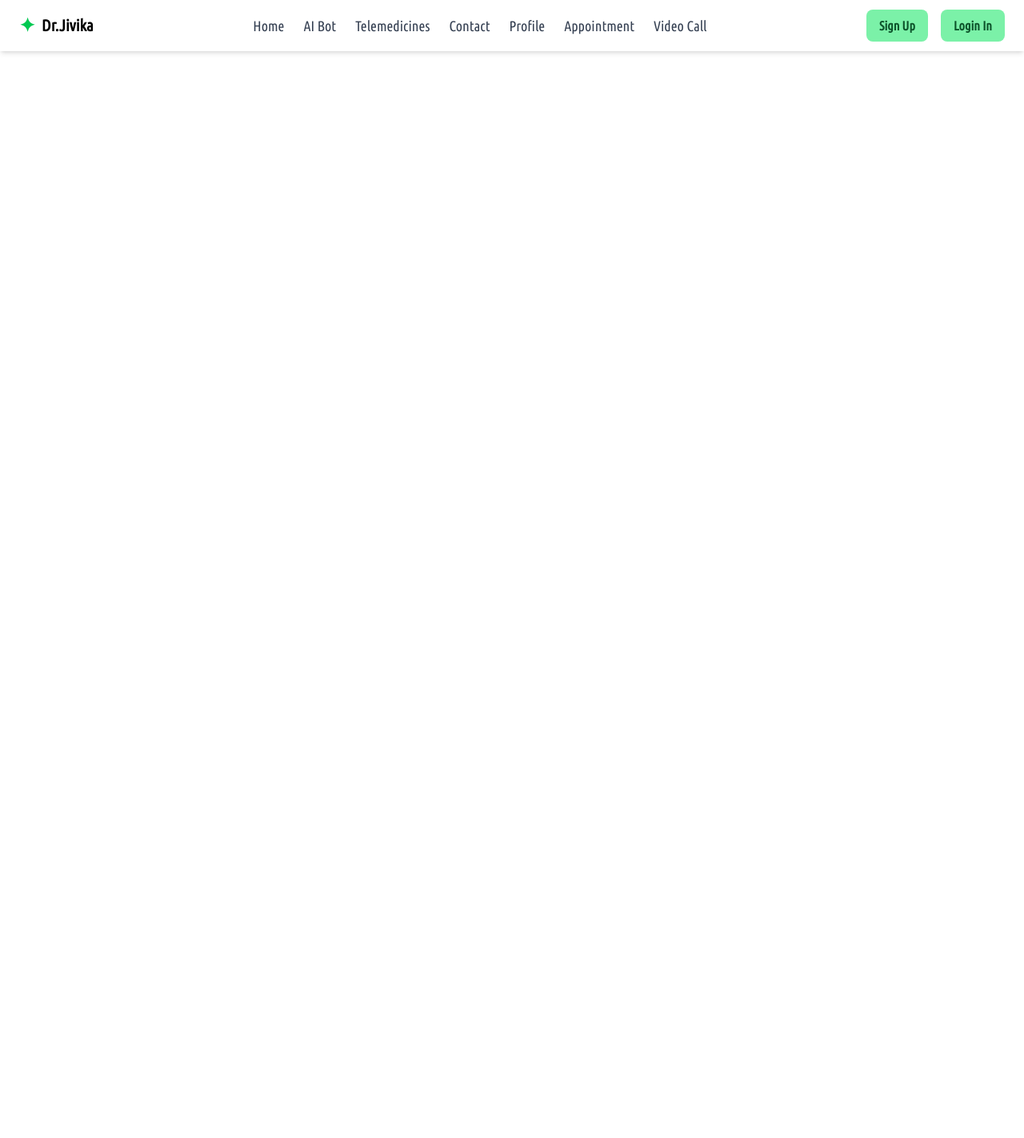
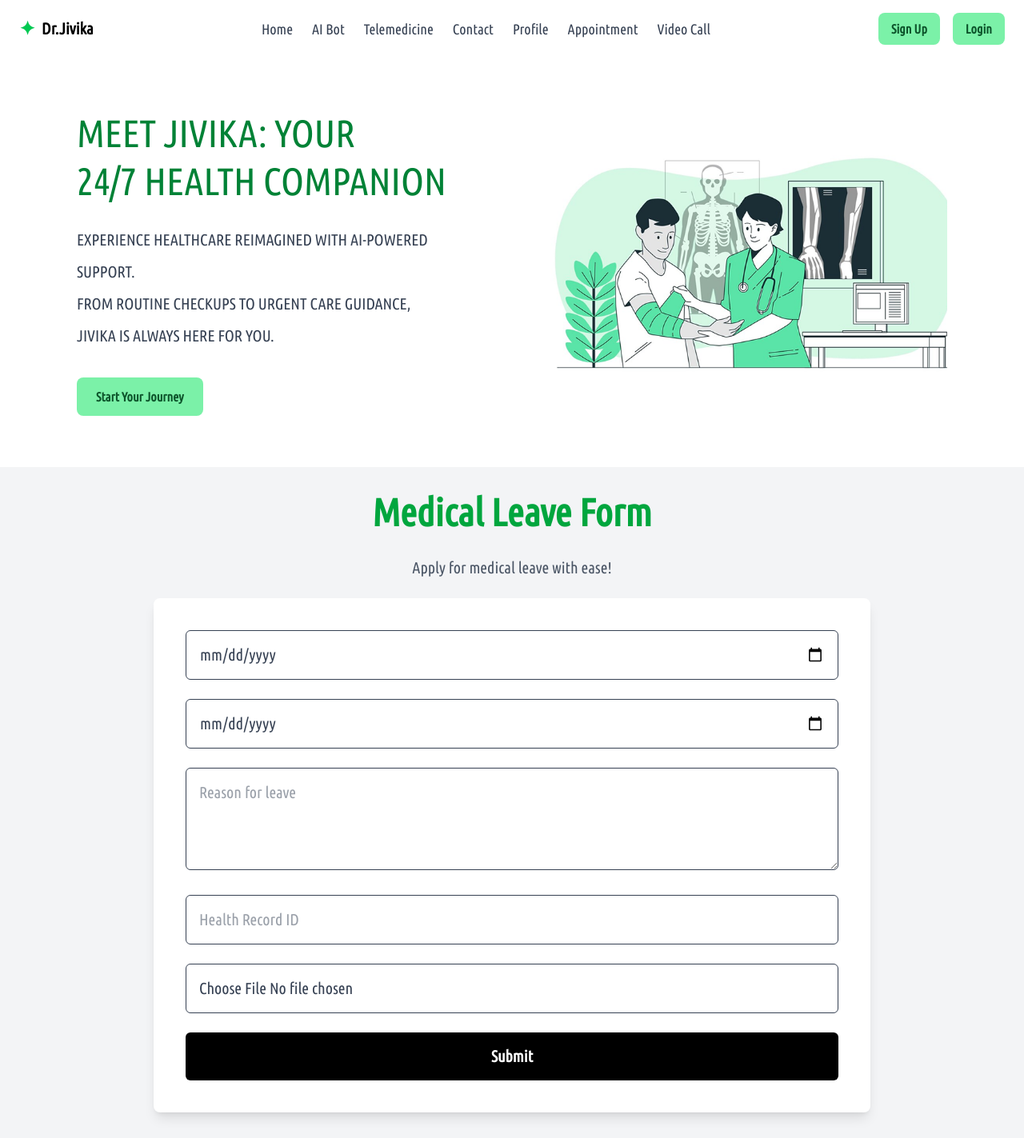
Before and after one commit to kanishkapan/ArogyaVault, a React (Vite) app in the folder Frontend/: page /leave in a window 1280 px wide. Shown: the whole page at 80% size. Before the commit the page ends 800 px from the top, so only its background shows below. Built offline with nearby package versions, Linux system fonts and the light colour scheme.

Commit message:
Navbar done leave form done

```diff
--- a/Frontend/src/App.jsx
+++ b/Frontend/src/App.jsx
@@ -13,6 +13,7 @@ import Dashboard from "./components/StudentDashboard/Dashboard";
 import SignUp from "./components/Login/SignUp";
 import Certificates from "./components/medicalcertificate/Certificates";
 import Login from "./components/Login/Login";
+import MedicalLeave from "./Pages/MedicalLeave";
 const Home = () => <div className="text-center mt-10">🏠 Welcome to Home</div>;
 const AIBot = () => <div className="text-center mt-10">🤖 AI Bot Page</div>;
 
@@ -35,6 +36,7 @@ const App = () => {
         <Route path="/telemedicine" element={<Telemedicine />} />
         <Route path="/video-call" element={<VideoCall />} />
         <Route path="/doctor" element={<DoctorsDashboard />} />
+        <Route path="/leave" element={<MedicalLeave />} />
 
       </Routes>
     </Router>
--- /dev/null
+++ b/Frontend/src/Pages/MedicalLeave.jsx
@@ -0,0 +1,17 @@
+import React from 'react'
+import Headerleave from '../components/MedicalLeave.jsx/headerleave'
+import Leave from '../components/MedicalLeave.jsx/Leave'
+
+const MedicalLeave = () => {
+  return (
+    <div>
+
+
+
+        <Headerleave/>
+        <Leave/>
+    </div>
+  )
+}
+
+export default MedicalLeave
--- /dev/null
+++ b/Frontend/src/components/MedicalLeave.jsx/Headerleave.jsx
@@ -0,0 +1,36 @@
+import React from "react";
+
+const Headerleave = () => {
+  return (
+    <section className="flex justify-center px-6 lg:px-24 py-16 bg-white">
+      <div className="flex flex-col lg:flex-row items-center max-w-6xl w-full lg:gap-24">
+        {/* Text Content */}
+        <div className="lg:w-1/2 text-left">
+        <h1 className="text-green-700 text-3xl lg:text-5xl font-thin mb-6 leading-snug lg:leading-tight">
+  MEET JIVIKA: YOUR <br /> 24/7 HEALTH COMPANION
+</h1>
+
+          <p className="text-gray-700 text-lg lg:text-xl mb-8 leading-relaxed lg:leading-loose">
+            EXPERIENCE HEALTHCARE REIMAGINED WITH AI-POWERED SUPPORT. <br />
+            FROM ROUTINE CHECKUPS TO URGENT CARE GUIDANCE, <br />
+            JIVIKA IS ALWAYS HERE FOR YOU.
+          </p>
+          <button className="bg-green-300 text-green-900 px-6 py-3 rounded-lg font-bold hover:bg-green-400 transition duration-300">
+            Start Your Journey
+          </button>
+        </div>
+
+        {/* Image Placeholder */}
+        <div className="lg:w-1/2 flex justify-center mt-10 lg:mt-0">
+          <img
+            src="./src/assets/image 35.png"
+            alt="Healthcare Illustration"
+            className="w-full max-w-lg"
+          />
+        </div>
+      </div>
+    </section>
+  );
+};
+
+export default Headerleave;
--- /dev/null
+++ b/Frontend/src/components/MedicalLeave.jsx/Leave.jsx
@@ -0,0 +1,87 @@
+import React, { useState } from "react";
+
+const Leave = () => {
+  const [formData, setFormData] = useState({
+    fromDate: "",
+    toDate: "",
+    reason: "",
+    healthRecordId: "",
+    supportingDocuments: "",
+  });
+
+  const handleChange = (e) => {
+    setFormData({ ...formData, [e.target.name]: e.target.value });
+  };
+
+  const handleSubmit = async (e) => {
+    e.preventDefault();
+    console.log("Submitting form data:", formData);
+
+    try {
+      const response = await fetch("https://your-backend-api.com/apply-medical-leave", {
+        method: "POST",
+        headers: {
+          "Content-Type": "application/json",
+        },
+        body: JSON.stringify(formData),
+      });
+
+      const data = await response.json();
+      console.log("Response from server:", data);
+    } catch (error) {
+      console.error("Error submitting form:", error);
+    }
+  };
+
+  return (
+    <div className="flex flex-col items-center justify-center min-h-screen bg-gray-100 p-4 md:p-8">
+      <h2 className="text-3xl md:text-5xl font-bold text-green-600 mb-6 md:mb-8 text-center">Medical Leave Form</h2>
+      <p className="text-gray-600 text-lg md:text-xl mb-4 md:mb-6 text-center">
+        Apply for medical leave with ease!
+      </p>
+      <div className="bg-white rounded-lg shadow-lg p-6 md:p-10 w-full max-w-lg md:max-w-4xl flex flex-col gap-6">
+        <form className="space-y-4 md:space-y-6 text-lg md:text-xl" onSubmit={handleSubmit}>
+          <input
+            type="date"
+            name="fromDate"
+            className="w-full border rounded-md p-3 md:p-4 text-gray-700 text-lg md:text-xl"
+            onChange={handleChange}
+          />
+          <input
+            type="date"
+            name="toDate"
+            className="w-full border rounded-md p-3 md:p-4 text-gray-700 text-lg md:text-xl"
+            onChange={handleChange}
+          />
+          <textarea
+            name="reason"
+            placeholder="Reason for leave"
+            className="w-full border rounded-md p-3 md:p-4 text-gray-700 text-lg md:text-xl h-24 md:h-32"
+            onChange={handleChange}
+          ></textarea>
+          <input
+            type="text"
+            name="healthRecordId"
+            placeholder="Health Record ID"
+            className="w-full border rounded-md p-3 md:p-4 text-gray-700 text-lg md:text-xl"
+            onChange={handleChange}
+          />
+          <input
+            type="file"
+            name="supportingDocuments"
+            className="w-full border rounded-md p-3 md:p-4 text-gray-700 text-lg md:text-xl"
+            onChange={(e) => setFormData({ ...formData, supportingDocuments: e.target.files[0] })}
+          />
+          <button
+            type="submit"
+            className="w-full bg-black text-white py-3 md:py-4 rounded-md text-lg md:text-xl font-semibold hover:bg-gray-800"
+          >
+            Submit
+          </button>
+        </form>
+      </div>
+    </div>
+  );
+};
+
+export default Leave;
--- a/Frontend/src/components/Navbar/Navbar.jsx
+++ b/Frontend/src/components/Navbar/Navbar.jsx
@@ -1,34 +1,62 @@
-import React from "react";
+import React, { useState } from "react";
 import { Link } from "react-router-dom";
+import { FiMenu, FiX } from "react-icons/fi";
 
 const Navbar = () => {
+  const [isOpen, setIsOpen] = useState(false);
+
+  const toggleMenu = () => {
+    setIsOpen(!isOpen);
+  };
+
   return (
-    <nav className="flex justify-between items-center px-6 py-3 bg-white shadow-md font-ubuntu">
+    <nav className="flex justify-between items-center px-6 py-4 bg-white shadow-md font-ubuntu">
       <div className="flex items-center space-x-2">
         <span className="text-green-500 text-2xl font-bold">✦</span>
         <Link to="/" className="text-xl font-bold">Dr.Jivika</Link>
       </div>
+
       <ul className="hidden md:flex space-x-6 text-lg text-gray-700">
-        <li><Link to="/" className="cursor-pointer hover:text-green-500">Home</Link></li>
-        <li><Link to="/ai-bot" className="cursor-pointer hover:text-green-500">AI Bot</Link></li>
-        <li><Link to="/telemedicine" className="cursor-pointer hover:text-green-500">Telemedicines</Link></li>
-        <li><Link to="/contact" className="cursor-pointer hover:text-green-500">Contact</Link></li>
-        <li><Link to="/profile" className="cursor-pointer hover:text-green-500">Profile</Link></li>
-        <li><Link to="/appointment" className="cursor-pointer hover:text-green-500">Appointment</Link></li>
-        <li><Link to="/video-call" className="cursor-pointer hover:text-green-500">Video Call</Link></li>
+        <li><Link to="/" className="hover:text-green-500">Home</Link></li>
+        <li><Link to="/ai-bot" className="hover:text-green-500">AI Bot</Link></li>
+        <li><Link to="/telemedicine" className="hover:text-green-500">Telemedicine</Link></li>
+        <li><Link to="/contact" className="hover:text-green-500">Contact</Link></li>
+        <li><Link to="/profile" className="hover:text-green-500">Profile</Link></li>
+        <li><Link to="/appointment" className="hover:text-green-500">Appointment</Link></li>
+        <li><Link to="/video-call" className="hover:text-green-500">Video Call</Link></li>
       </ul>
-      <div className="flex space-x-4">
+
+      <div className="hidden md:flex space-x-4">
         <Link to="/signup">
-          <button className="bg-green-300 text-green-900 px-4 py-2 rounded-lg font-bold hover:bg-green-400">
-            Sign Up
-          </button>
+          <button className="bg-green-300 text-green-900 px-4 py-2 rounded-lg font-bold hover:bg-green-400">Sign Up</button>
         </Link>
         <Link to="/login">
-          <button className="bg-green-300 text-green-900 px-4 py-2 rounded-lg font-bold hover:bg-green-400">
-            Login In
-          </button>
+          <button className="bg-green-300 text-green-900 px-4 py-2 rounded-lg font-bold hover:bg-green-400">Login</button>
         </Link>
       </div>
+
+      <div className="md:hidden">
+        <button onClick={toggleMenu} className="text-2xl">
+          {isOpen ? <FiX /> : <FiMenu />}
+        </button>
+      </div>
+
+      {isOpen && (
+        <div className="fixed top-0 left-0 w-3/4 h-full bg-white shadow-lg p-6 flex flex-col space-y-6 md:hidden z-50">
+          <button onClick={toggleMenu} className="text-2xl self-end">
+            <FiX />
+          </button>
+          <Link to="/" className="text-lg hover:text-green-500" onClick={toggleMenu}>Home</Link>
+          <Link to="/ai-bot" className="text-lg hover:text-green-500" onClick={toggleMenu}>AI Bot</Link>
+          <Link to="/telemedicine" className="text-lg hover:text-green-500" onClick={toggleMenu}>Telemedicine</Link>
+          <Link to="/contact" className="text-lg hover:text-green-500" onClick={toggleMenu}>Contact</Link>
+          <Link to="/profile" className="text-lg hover:text-green-500" onClick={toggleMenu}>Profile</Link>
+          <Link to="/appointment" className="text-lg hover:text-green-500" onClick={toggleMenu}>Appointment</Link>
+          <Link to="/video-call" className="text-lg hover:text-green-500" onClick={toggleMenu}>Video Call</Link>
+          <Link to="/signup" className="bg-green-300 text-green-900 px-4 py-2 rounded-lg font-bold hover:bg-green-400 text-center" onClick={toggleMenu}>Sign Up</Link>
+          <Link to="/login" className="bg-green-300 text-green-900 px-4 py-2 rounded-lg font-bold hover:bg-green-400 text-center" onClick={toggleMenu}>Login</Link>
+        </div>
+      )}
     </nav>
   );
 };
```
